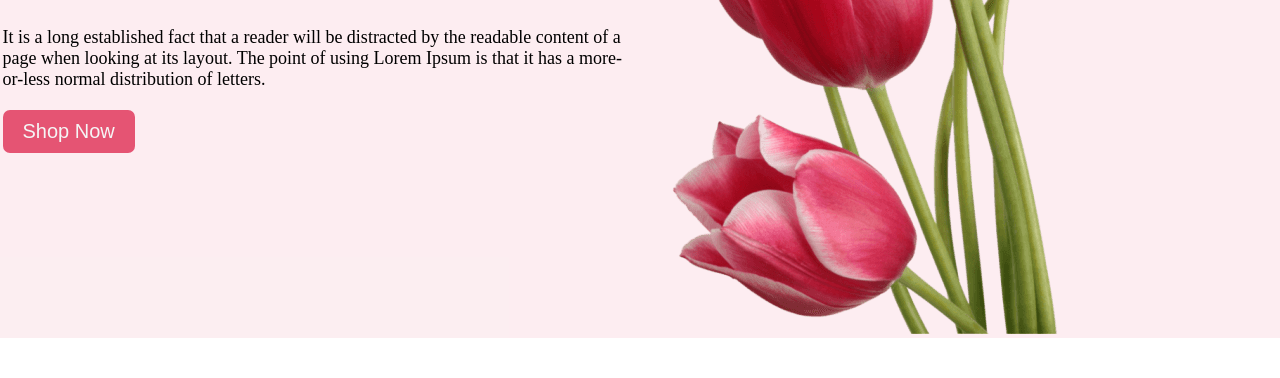
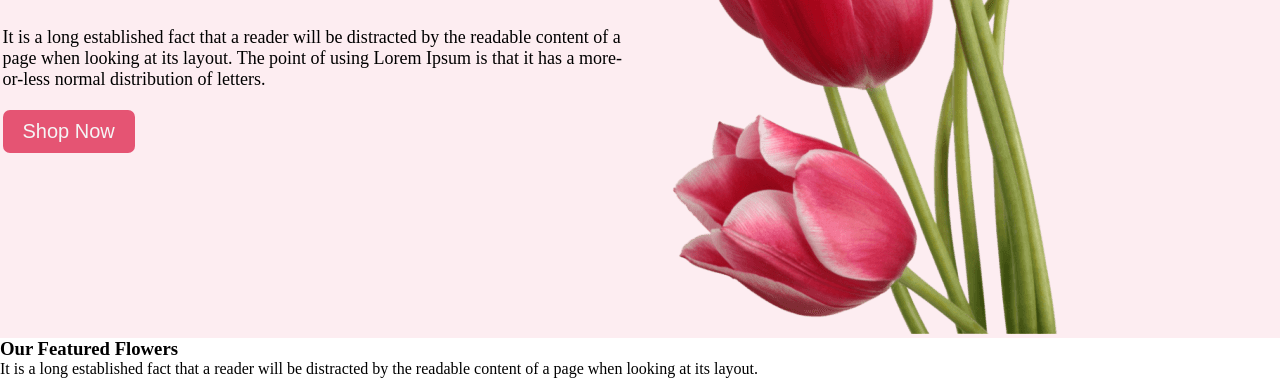
Before and after one commit to afzal5800/flower-shop-website, a plain HTML site: page index.html in a window 1280 px wide. Shown: the part 506-884 px from the top of the page. Before the commit the page ends 844 px from the top, so only its background shows below. Drawn offline with Linux system fonts and the light colour scheme.

Commit message:
first commit

```diff
--- a/index.html
+++ b/index.html
@@ -26,6 +26,13 @@
 
     </section>
     <!-- section own end -->
+    <!-- section two stat -->
+    <section>
+      <div class="div3">
+        <h3>Our Featured Flowers</h3>
+        <p>It is a long established fact that a reader will be distracted by the readable content of a page when looking at its layout.</p>
+      </div>
+    </section>
 
   </main>
 
--- a/styles.css
+++ b/styles.css
@@ -4,6 +4,7 @@
 }
 .s1{
   background: rgba(229, 84, 115, 0.10);
+  width: 100%;
 
 
 }
@@ -52,3 +53,7 @@
 
 
 }
+/* section own end */
+.div3{
+
+}
```
